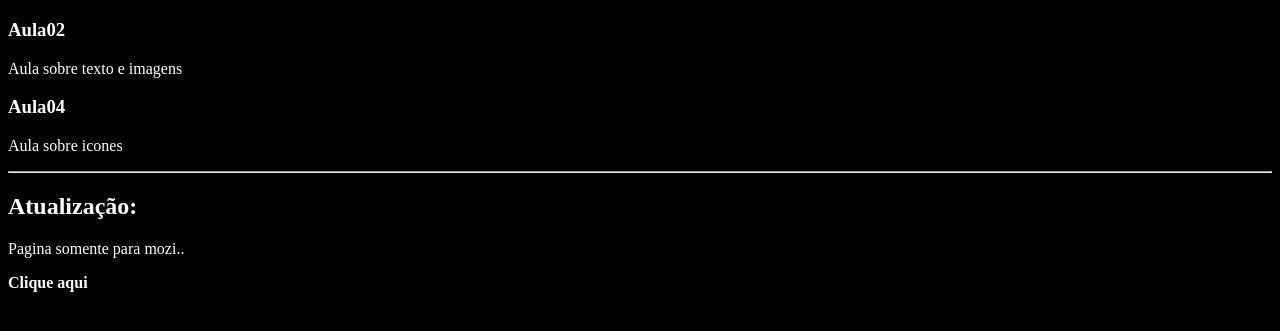
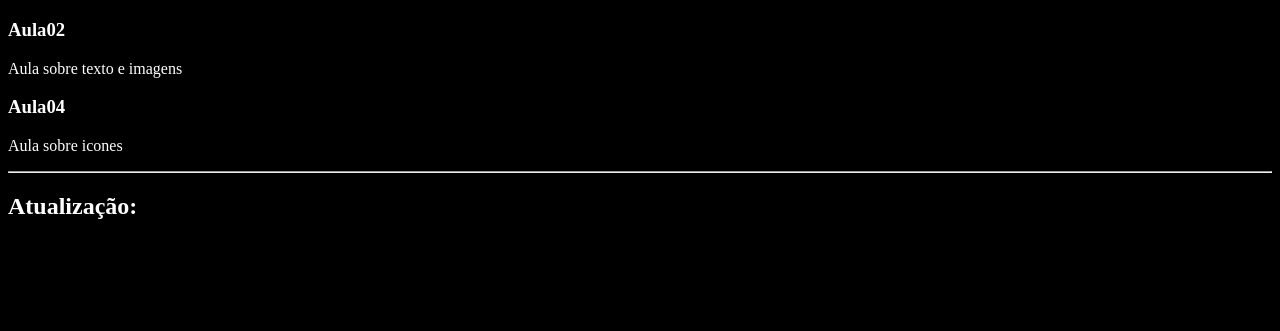
Before and after one commit to SHEILONG11/BLUE-WEB, a plain HTML site: page project.html in a window 1280 px wide. Shown: the part 145-476 px from the top of the page. Drawn offline with Linux system fonts and the light colour scheme.

Commit message:
Update project.html
Tirei o direcionamento p acesso exclusivo mozi

```diff
--- a/project.html
+++ b/project.html
@@ -30,7 +30,5 @@
     <p>Aula sobre icones</p>
     <hr>
     <h2>Atualização:</h2>
-    Pagina somente para mozi..
-    <p><b><a href="projetos/mozi.html"target="_blank" rel="noopener noreferrer ">Clique aqui</a></b></p>
-</body>
+    </body>
 </html>
```
